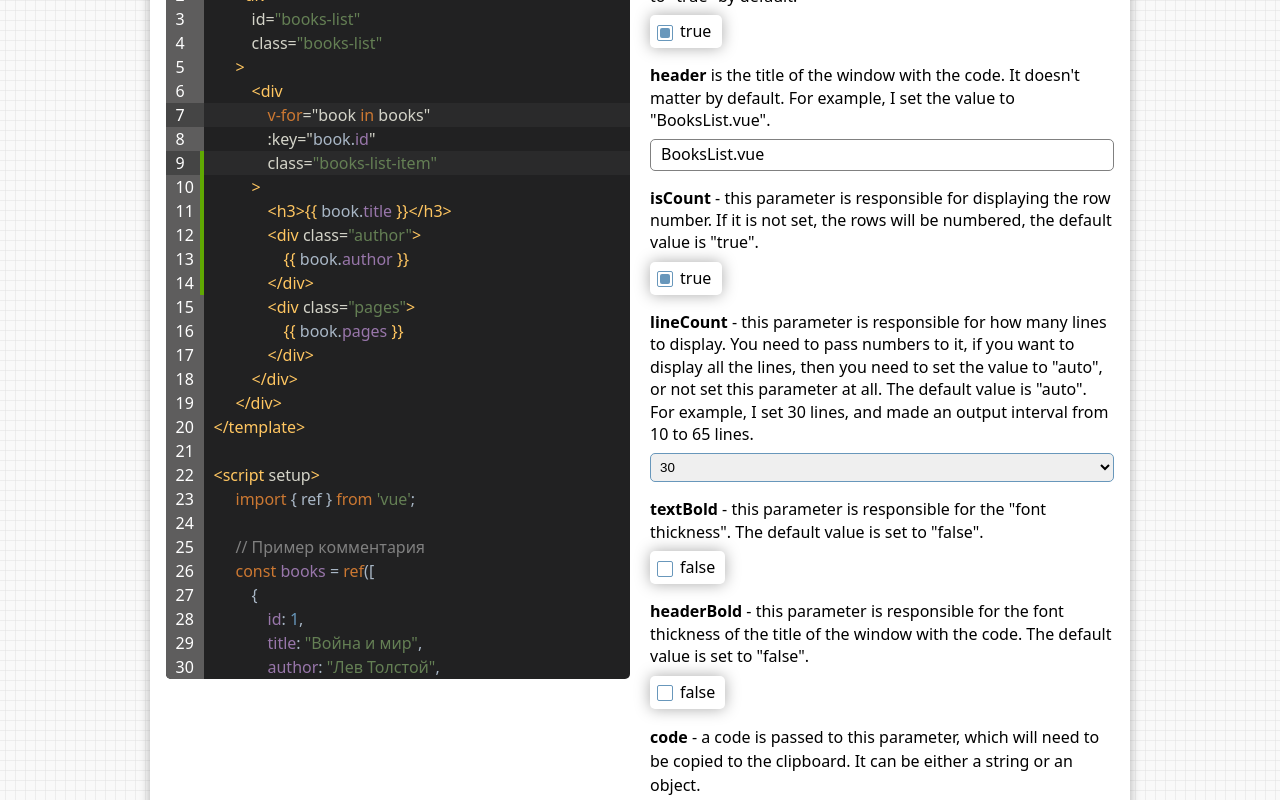
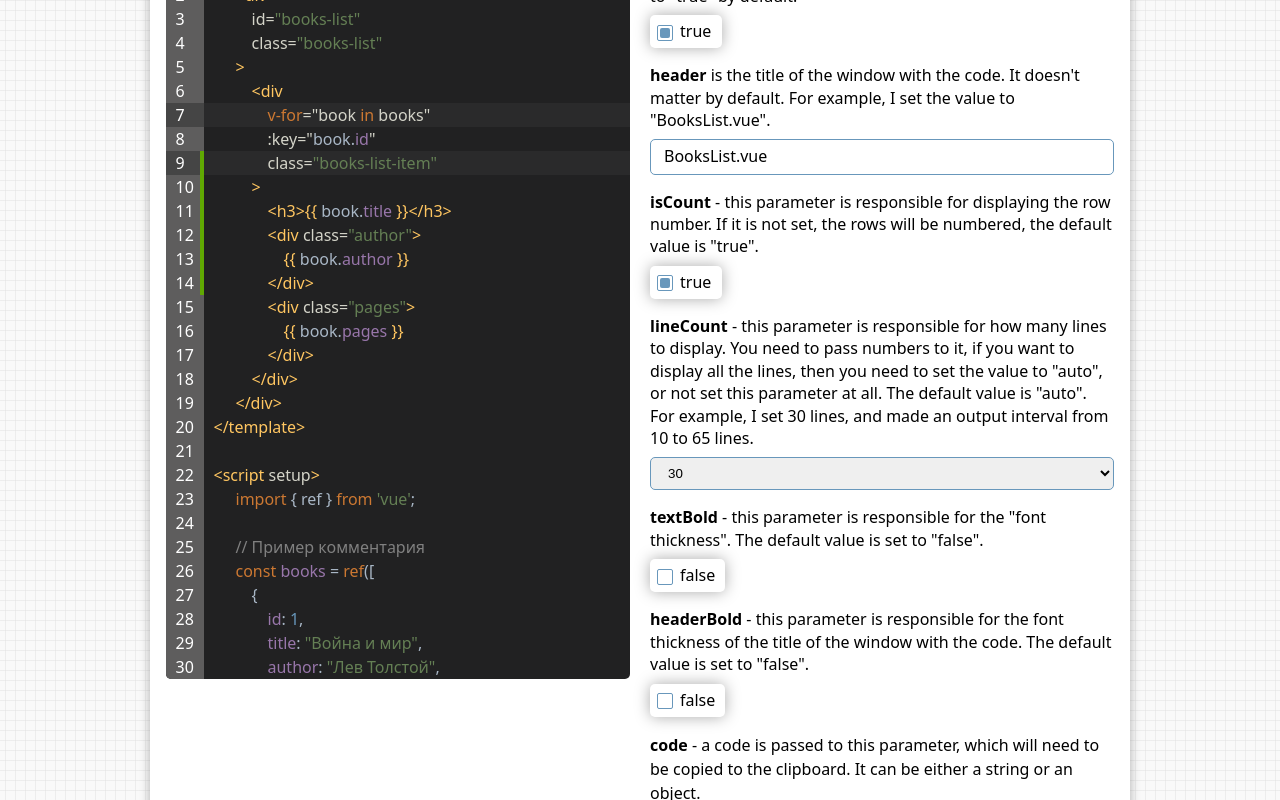
Before and after one commit to maksimkaJCHK/vue-code-markup, a Vue app: page / in a window 1280 px wide. Shown: the part 1980-2780 px from the top of the page. Built offline with nearby package versions, Linux system fonts and the light colour scheme.

Commit message:
Попарвил UI элементы

```diff
--- a/src/UI/UIInput.vue
+++ b/src/UI/UIInput.vue
@@ -28,11 +28,11 @@
       display: block;
       outline: none;
       color: #000;
-      padding: 5px 10px;
+      padding: 7px 13px;
       border-radius: 5px;
       font: 16px/120% system-ui, Avenir, Helvetica, Arial, sans-serif;;
       box-sizing: border-box;
-      border: 1px solid grey;
+      border: 1px solid #6897bb;
       position: relative;
       background-color: #fff;
       -webkit-appearance: none;
@@ -45,7 +45,7 @@
       }
 
       &:focus {
-        box-shadow: 0 0 10px 0 rgba(55, 90, 127, .7);
+        box-shadow: 0 0 10px 0 rgba(104, 151, 187, .7);
 
         &::placeholder {
           opacity: 0;
--- a/src/UI/UISelect.vue
+++ b/src/UI/UISelect.vue
@@ -23,7 +23,7 @@
   .ui-select {
     select {
       width: 100%;
-      padding: 5px;
+      padding: 7px 13px;
       display: block;
       border-radius: 5px;
       outline: none;
```
